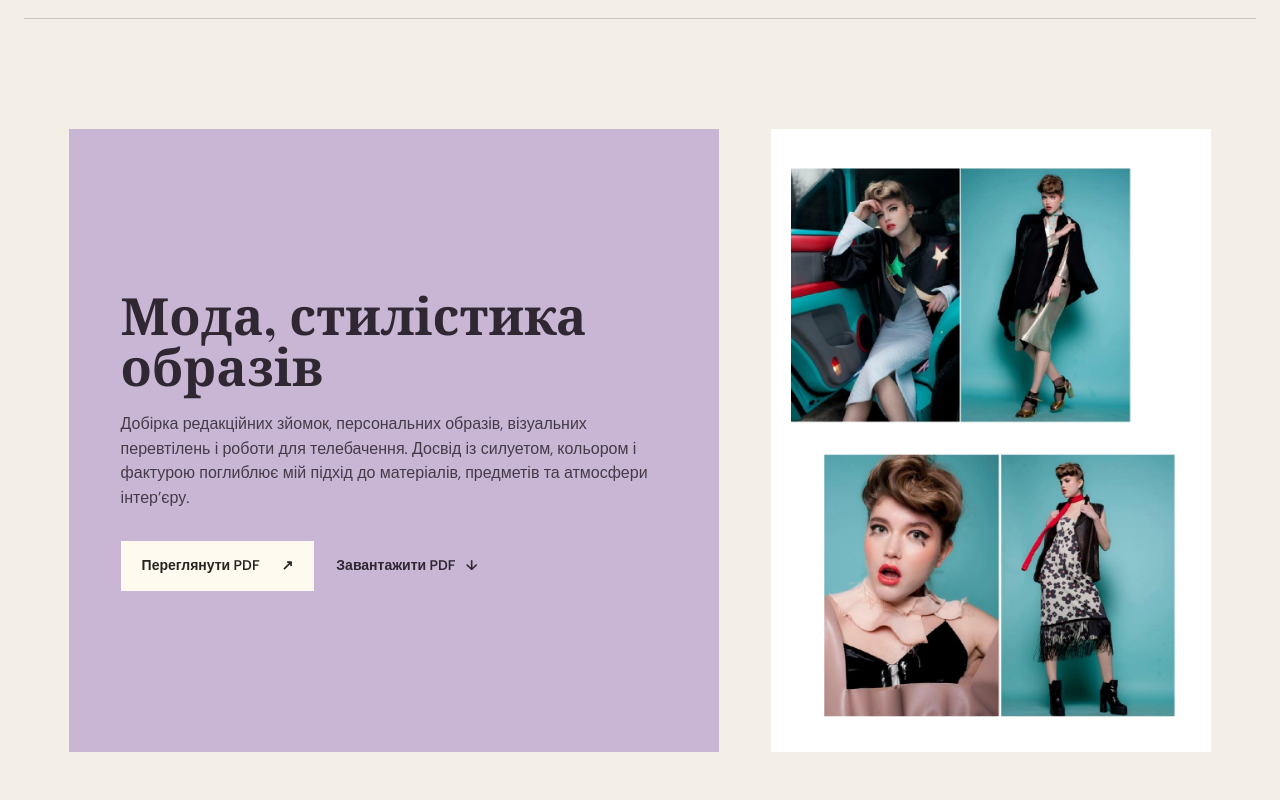
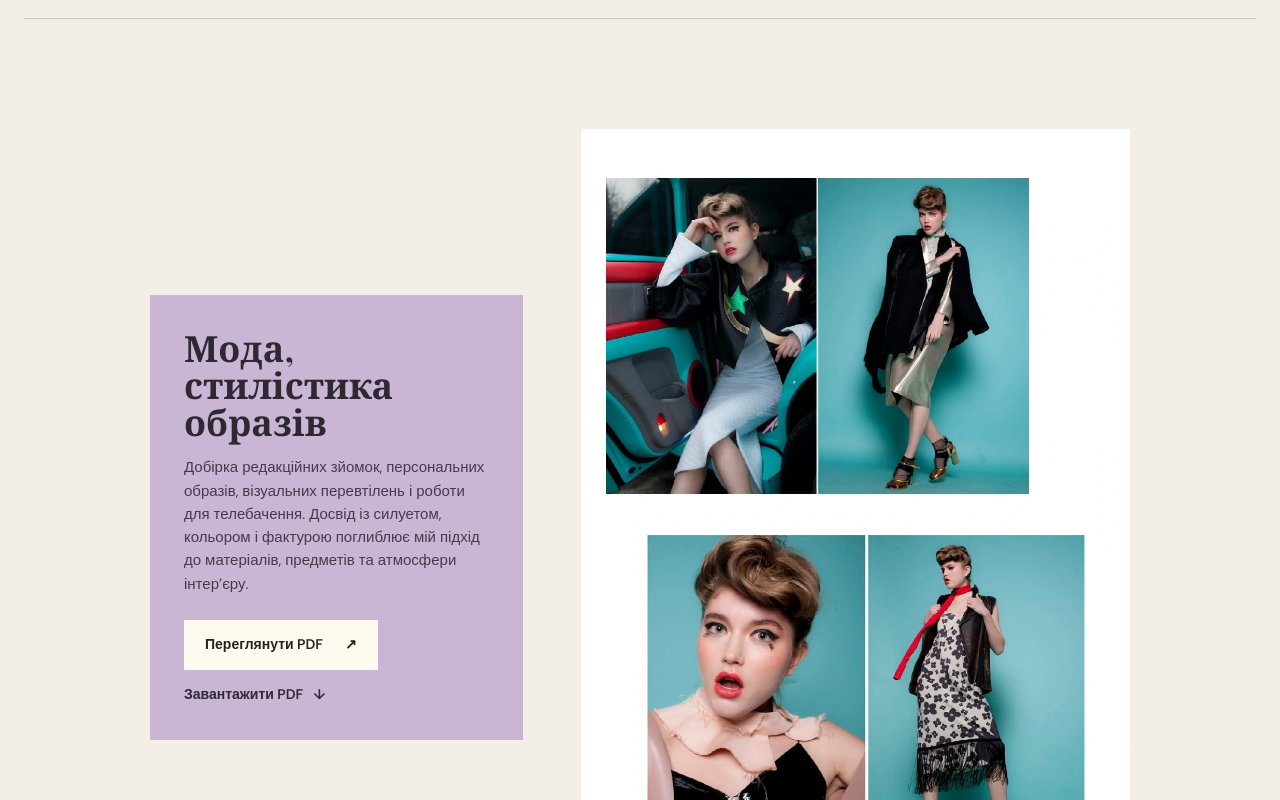
Before and after one commit to olena-hryhorieva/portfolio, a React (Vite) app: page / in a window 1280 px wide. Shown: the part 4900-5700 px from the top of the page. Built offline with nearby package versions, Linux system fonts and the light colour scheme; a web font is replaced by a local one.

Commit message:
Balance the styling section around the larger portfolio image

```diff
--- a/src/styles.css
+++ b/src/styles.css
@@ -250,32 +250,30 @@ nav a:focus-visible,
 
 .styling-path {
   display: grid;
-  grid-template-columns: minmax(0, 650px) clamp(240px, 36vw, 440px);
+  grid-template-columns: minmax(0, 0.68fr) minmax(0, 1fr);
   align-items: center;
-  justify-content: center;
-  gap: clamp(24px, 4vw, 52px);
+  gap: clamp(24px, 4.5vw, 64px);
+  max-width: 980px;
+  margin-inline: auto;
 }
 
 .styling-copy {
-  align-self: stretch;
-  display: grid;
-  align-content: center;
-  padding: clamp(24px, 4vw, 54px);
+  padding: clamp(22px, 3vw, 34px);
   background: var(--lilac);
   color: #2f2732;
 }
 
 .styling-copy h2 {
-  max-width: 720px;
-  margin: 0 0 22px;
+  margin: 0 0 16px;
   font-family: var(--serif);
-  font-size: clamp(32px, 4vw, 62px);
-  line-height: 0.98;
+  font-size: clamp(30px, 3vw, 36px);
+  line-height: 1.03;
+  text-wrap: balance;
 }
 
 .styling-copy p {
-  max-width: 670px;
   margin: 0;
+  font-size: 15px;
   opacity: 0.86;
 }
 
@@ -283,8 +281,8 @@ nav a:focus-visible,
   display: flex;
   align-items: center;
   flex-wrap: wrap;
-  gap: 16px 22px;
-  margin-top: 30px;
+  gap: 14px 18px;
+  margin-top: 24px;
 }
 
 .styling-photo {
@@ -498,6 +496,11 @@ a:focus-visible {
     grid-template-columns: minmax(0, 1fr);
   }
 
+  .styling-copy {
+    justify-self: center;
+    width: min(88%, 350px);
+  }
+
   .styling-photo {
     justify-self: center;
     width: min(100%, 420px);
```
Also changed, not shown: 4 other files (tests, documents, lock files or other folders).
